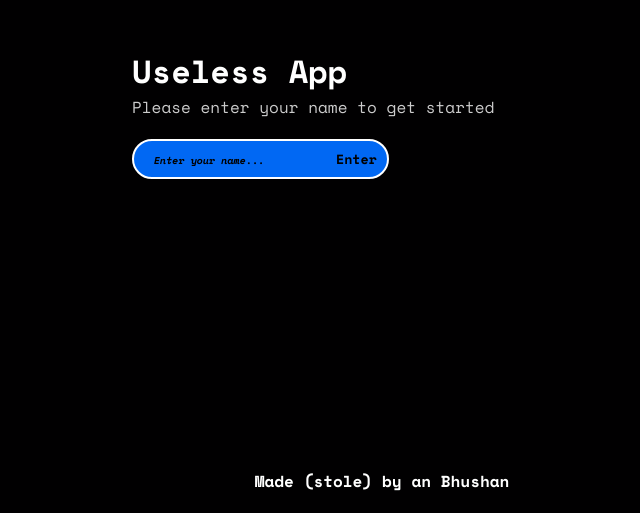
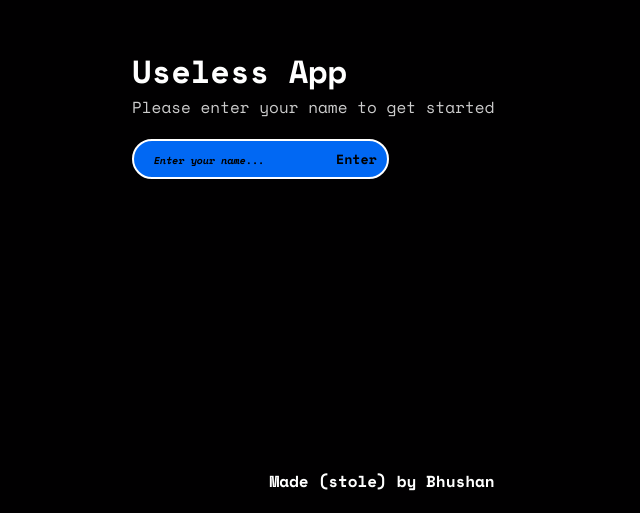
Before and after one commit to bhushan6/client, a React (Create React App) app: page / in a window 1280 px wide. Shown: the part 287-800 px from the top of the page, without its empty margins (258-898 px from the left). Built offline with nearby package versions, Linux system fonts and the light colour scheme.

Commit message:
Update NameInput.jsx

```diff
--- a/src/components/NameInput.jsx
+++ b/src/components/NameInput.jsx
@@ -101,7 +101,7 @@ const NameInput = ({name, setName, setEnter, setColor}) => {
         <div
           className='credits'
         >
-          <p>Made (stole) by an Bhushan</p>
+          <p>Made (stole) by Bhushan</p>
         </div>
       </div>
     )
```
